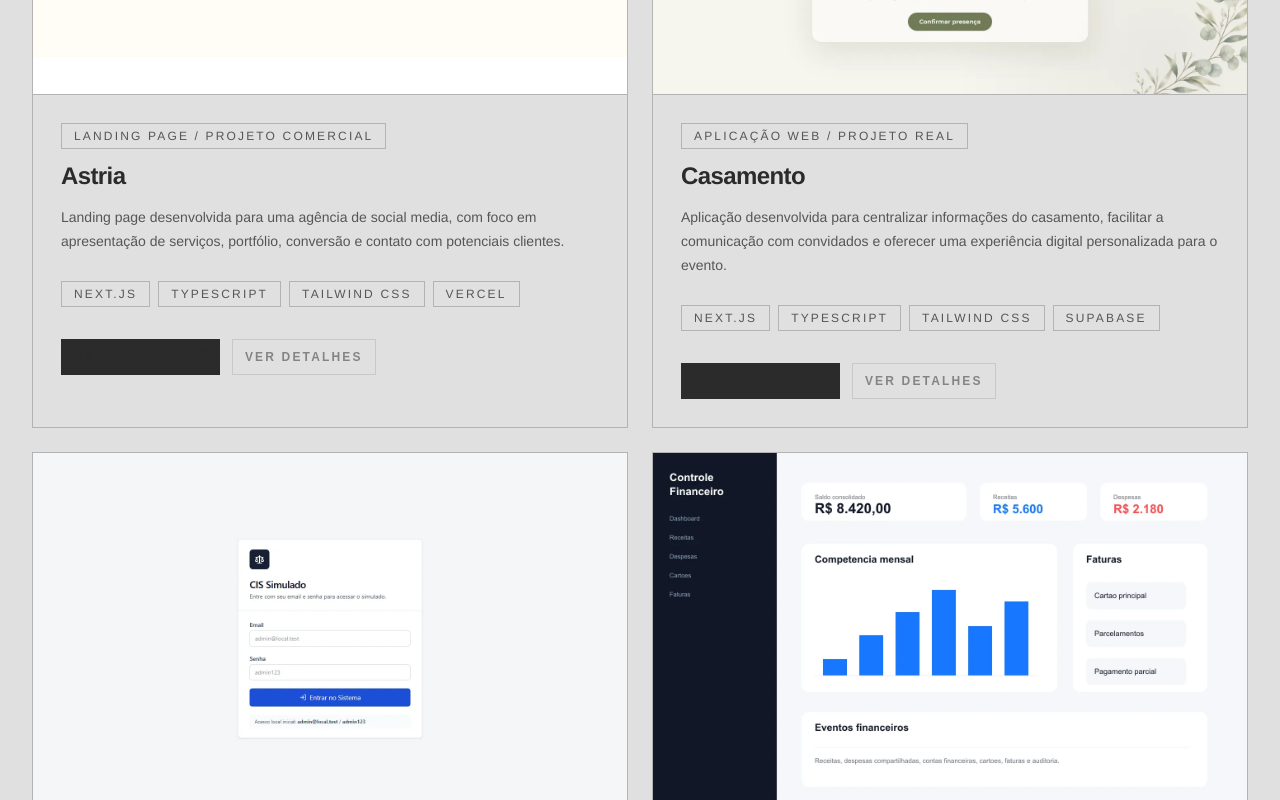
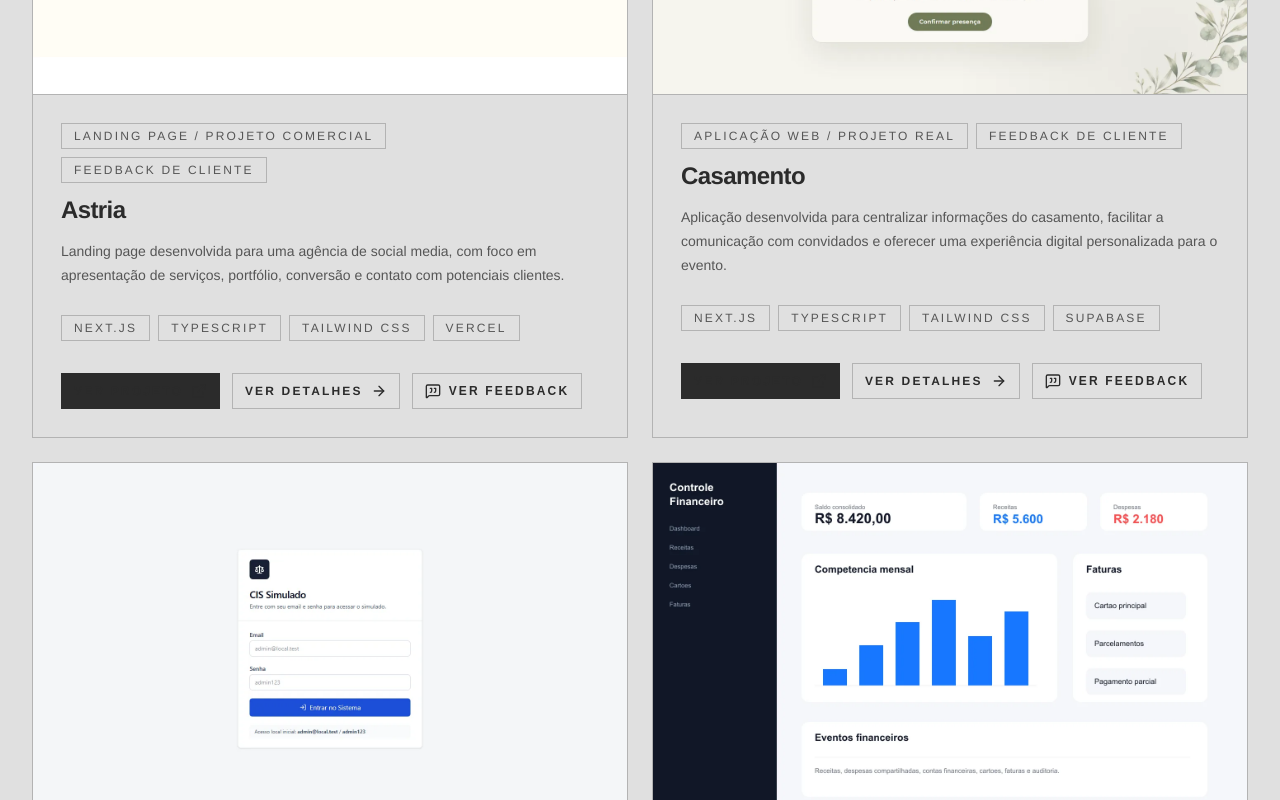
Before and after one commit to LaPachec/portfolio-lucas, a Next.js app: page / in a window 1280 px wide. Shown: the part 2660-3460 px from the top of the page. Built offline with nearby package versions, Linux system fonts and the light colour scheme.

Commit message:
feat: add project details and feedback actions

```diff
--- a/src/components/sections/projects-section.tsx
+++ b/src/components/sections/projects-section.tsx
@@ -1,10 +1,12 @@
 import Image from "next/image";
-import { ExternalLink } from "lucide-react";
+import Link from "next/link";
+import { ArrowRight, ExternalLink } from "lucide-react";
 
+import { FeedbackDialog } from "@/components/shared/feedback-dialog";
+import { SectionHeading } from "@/components/shared/section-heading";
 import { Badge } from "@/components/ui/badge";
 import { Button } from "@/components/ui/button";
 import { Card, CardContent, CardDescription, CardHeader, CardTitle } from "@/components/ui/card";
-import { SectionHeading } from "@/components/shared/section-heading";
 import { projects } from "@/data/projects";
 
 export function ProjectsSection() {
@@ -35,7 +37,7 @@ export function ProjectsSection() {
                   <div className="flex flex-wrap items-center gap-2">
                     <Badge className="w-fit">{project.category}</Badge>
                     {project.status ? <Badge className="w-fit">{project.status}</Badge> : null}
-                    {project.hasFeedback ? <Badge className="w-fit">Feedback de cliente</Badge> : null}
+                    {project.feedback !== undefined ? <Badge className="w-fit">Feedback de cliente</Badge> : null}
                   </div>
                   <CardTitle>{project.title}</CardTitle>
                   <CardDescription>{project.description}</CardDescription>
@@ -45,7 +47,7 @@ export function ProjectsSection() {
                     <Badge key={technology}>{technology}</Badge>
                   ))}
                 </CardContent>
-                <div className="mt-8 flex flex-col gap-3 sm:flex-row">
+                <div className="mt-8 flex flex-wrap gap-3">
                   {project.liveUrl ? (
                     <Button asChild size="sm">
                       <a href={project.liveUrl} target="_blank" rel="noreferrer">
@@ -54,9 +56,21 @@ export function ProjectsSection() {
                       </a>
                     </Button>
                   ) : null}
-                  <Button size="sm" variant="outline" disabled title="Página de detalhes ainda não criada">
-                    Ver detalhes
+
+                  <Button asChild size="sm" variant="outline">
+                    <Link href={`/projetos/${project.slug}`}>
+                      Ver detalhes
+                      <ArrowRight aria-hidden="true" size={16} />
+                    </Link>
                   </Button>
+
+                  {project.feedback !== undefined ? (
+                    <FeedbackDialog
+                      projectTitle={project.title}
+                      feedback={project.feedback}
+                      pending={project.feedbackPending}
+                    />
+                  ) : null}
                 </div>
               </div>
             </Card>
```
